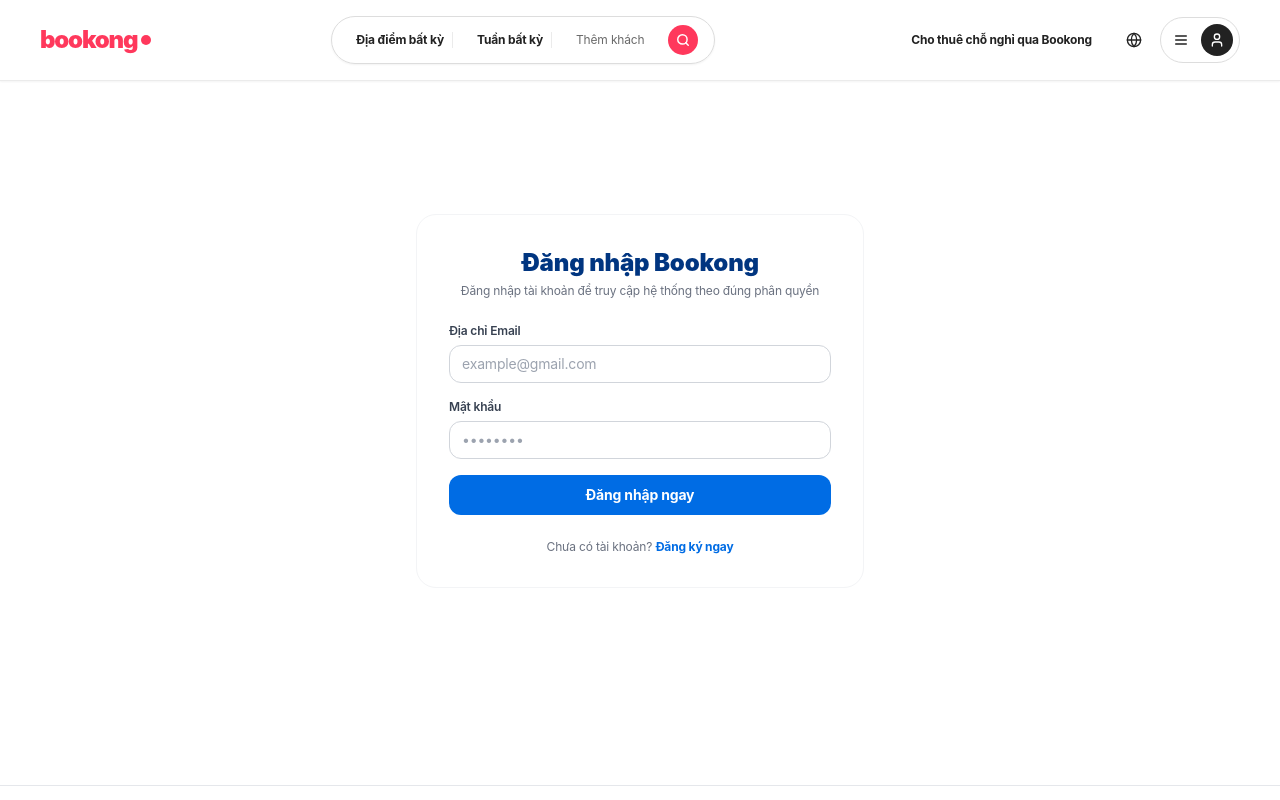
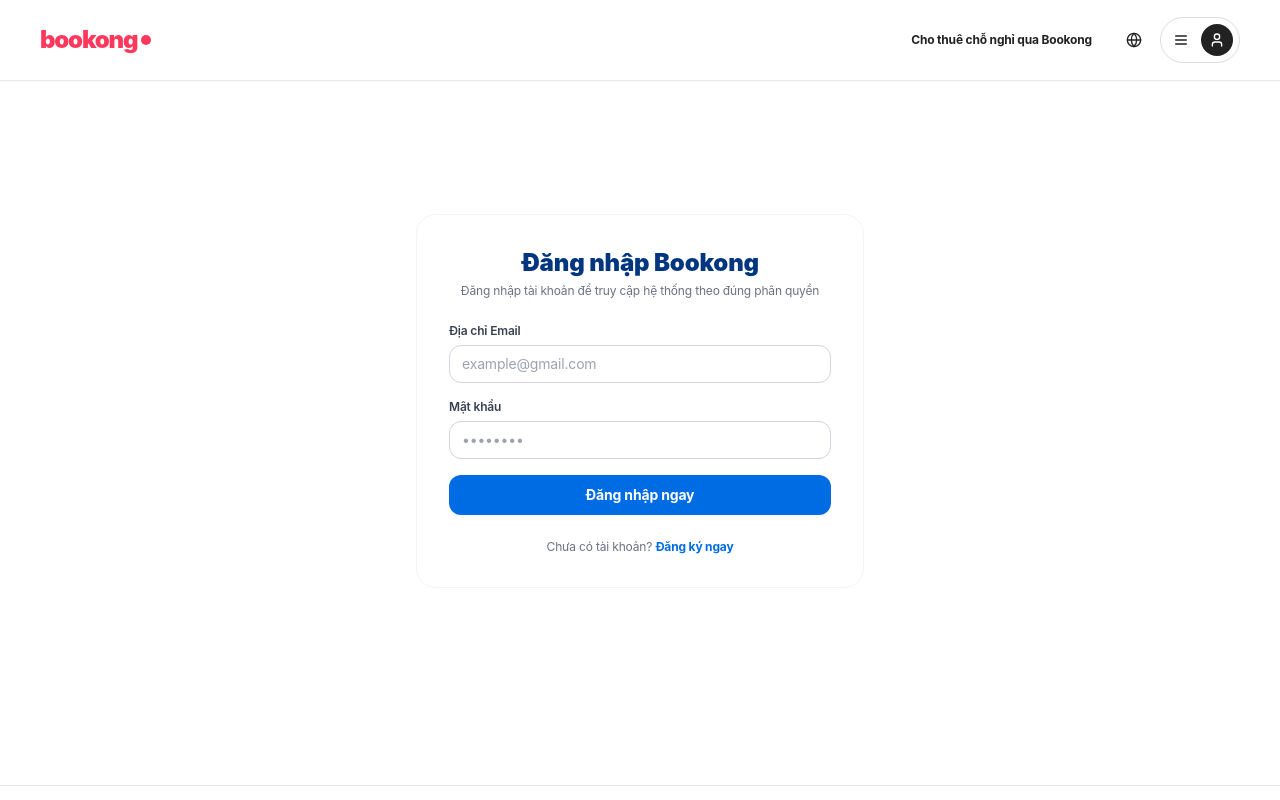
Before and after one commit to dungnotnull/Bookong-Engine-Platform, a Next.js app in the folder frontend/: page /login in a window 1280 px wide. Shown: the top 800 px of the page. Built offline with nearby package versions, Linux system fonts and the light colour scheme; no server answers.

Commit message:
Remove center search pill bar from NavbarSticky

```diff
--- a/frontend/components/common/navbar-sticky.tsx
+++ b/frontend/components/common/navbar-sticky.tsx
@@ -2,7 +2,7 @@
 
 import React, { useState, useEffect } from 'react';
 import Link from 'next/link';
-import { Globe, Menu, User, LogOut, Search } from 'lucide-react';
+import { Globe, Menu, User, LogOut } from 'lucide-react';
 import { usePathname } from 'next/navigation';
 import { useAuthStore } from '@/stores/use-auth-store';
 
@@ -30,16 +30,6 @@
         <Link href="/" className="flex items-center gap-2 text-rausch font-black text-2xl tracking-tighter">
           <span>bookong</span>
           <span className="w-2.5 h-2.5 rounded-full bg-rausch inline-block -ml-1" />
-        </Link>
-
-        {/* Center Pill Quick Search Trigger */}
-        <Link href="/search" className="hidden md:flex items-center gap-4 border border-border rounded-full py-2 px-4 shadow-sm hover:shadow-md cursor-pointer transition-all duration-200 text-xs font-bold text-main">
-          <span className="px-2 border-r border-border-light">Địa điểm bất kỳ</span>
-          <span className="px-2 border-r border-border-light">Tuần bất kỳ</span>
-          <span className="px-2 text-muted font-normal">Thêm khách</span>
-          <div className="bg-rausch p-2 rounded-full text-white">
-            <Search className="w-3.5 h-3.5 stroke-[2.5]" />
-          </div>
         </Link>
 
         {/* Right Menu Utilities */}
```
